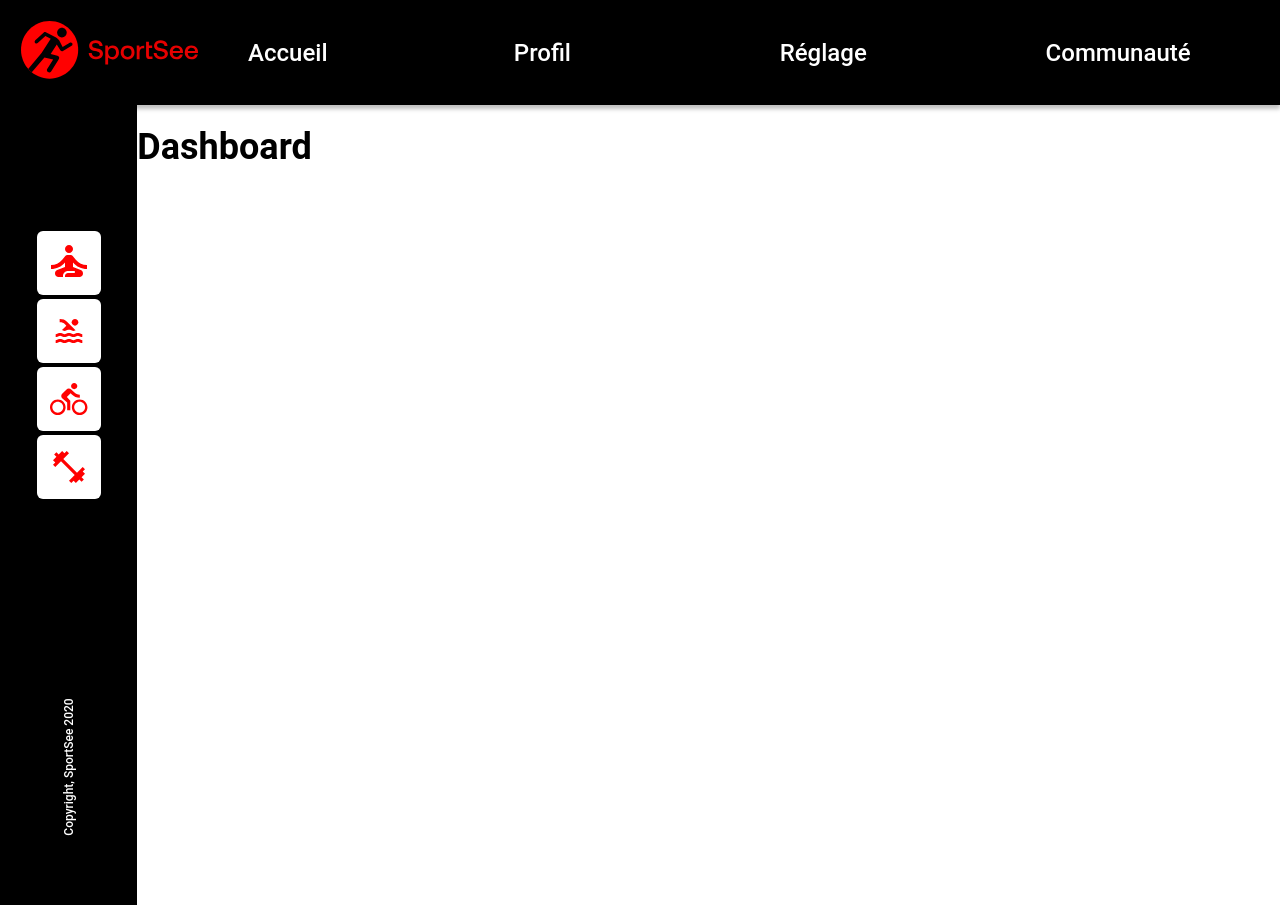
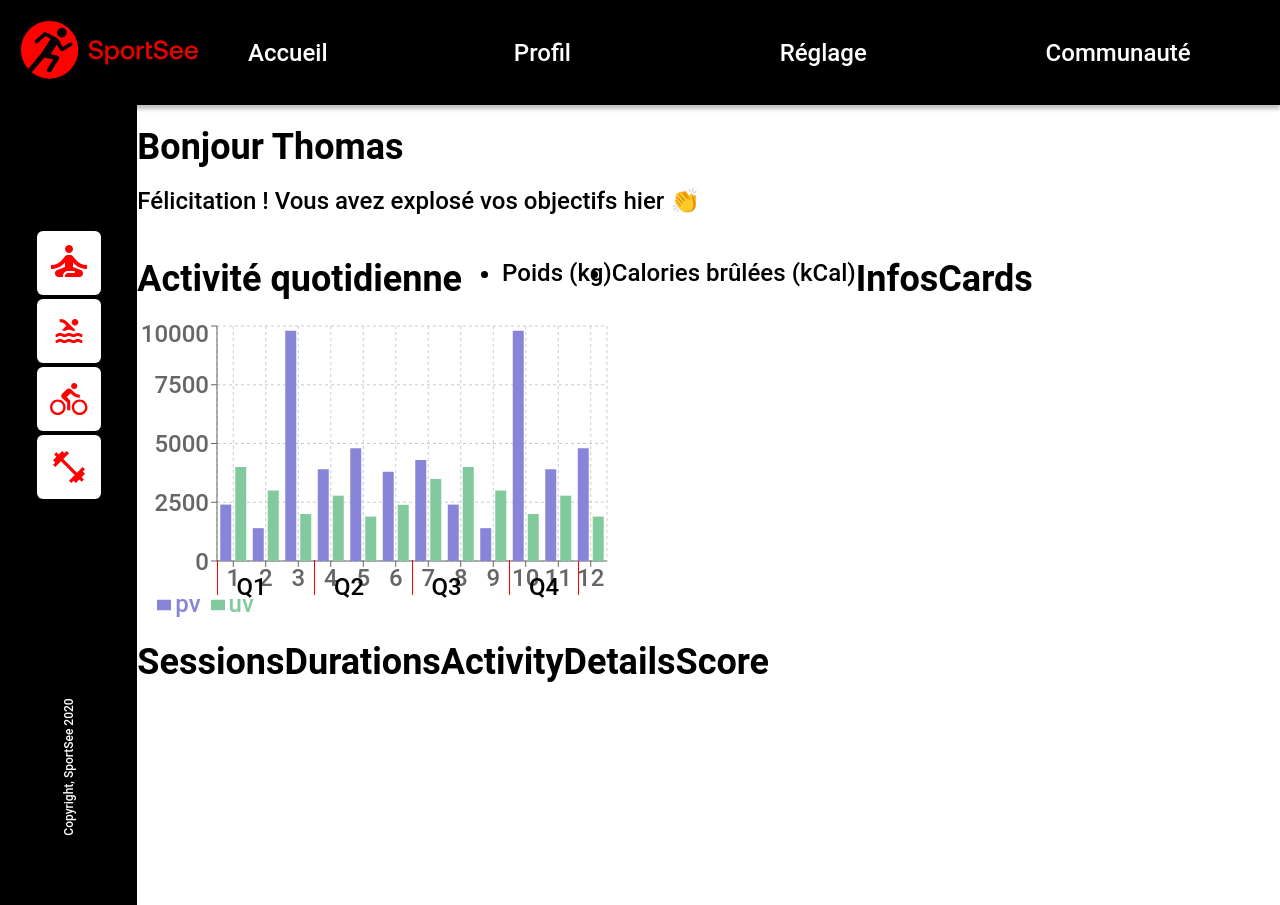
Before and after one commit to Kokotto3000/MelyssaAuberton_12_28122021, a React (Create React App) app: page /1 in a window 1280 px wide. Built offline with nearby package versions, Linux system fonts and the light colour scheme.

Commit message:
first dashboard structure, first recharts integration in DailyParameters part

```diff
--- a/src/App.js
+++ b/src/App.js
@@ -5,6 +5,7 @@ import {
   Route
 } from "react-router-dom";
 import Header from "./components/Header";
+import Aside from "./components/Aside";
 import Dashboard from "./pages/Dashboard";
 import NotFound from "./pages/NotFound";
 
@@ -12,10 +13,15 @@ function App() {
     return (
         <BrowserRouter>
             <Header />
-            <Routes>
-                <Route exact path="/:id" element={<Dashboard />} />
-                <Route path="*" element={<NotFound />} />
-            </Routes>
+            <main>
+                <Aside />
+
+                <Routes>
+                    <Route exact path="/:id" element={<Dashboard />} />
+                    <Route path="*" element={<NotFound />} />
+                </Routes>
+            </main>
+
         </BrowserRouter>
     );
 }
--- a/src/components/Banner.js
+++ b/src/components/Banner.js
@@ -0,0 +1,11 @@
+function Banner() {
+    return(
+        <div>
+            <h1>Bonjour <span>Thomas</span></h1>
+            <p>Félicitation ! Vous avez explosé vos objectifs hier 👏</p>
+        </div>
+
+    );
+}
+
+export default Banner;
--- a/src/components/charts/ActivityDetails.js
+++ b/src/components/charts/ActivityDetails.js
@@ -0,0 +1,7 @@
+function ActivityDetails() {
+    return(
+        <h2>ActivityDetails</h2>
+    );
+}
+
+export default ActivityDetails;
--- a/src/components/charts/DailyParameters.js
+++ b/src/components/charts/DailyParameters.js
@@ -0,0 +1,154 @@
+import { BarChart, Bar, XAxis, YAxis, CartesianGrid, Tooltip, Legend } from 'recharts';
+import '../../styles/DailyParameters.css';
+
+function DailyParameters() {
+    const data = [
+        {
+          date: '2000-01',
+          uv: 4000,
+          pv: 2400,
+          amt: 2400,
+        },
+        {
+          date: '2000-02',
+          uv: 3000,
+          pv: 1398,
+          amt: 2210,
+        },
+        {
+          date: '2000-03',
+          uv: 2000,
+          pv: 9800,
+          amt: 2290,
+        },
+        {
+          date: '2000-04',
+          uv: 2780,
+          pv: 3908,
+          amt: 2000,
+        },
+        {
+          date: '2000-05',
+          uv: 1890,
+          pv: 4800,
+          amt: 2181,
+        },
+        {
+          date: '2000-06',
+          uv: 2390,
+          pv: 3800,
+          amt: 2500,
+        },
+        {
+          date: '2000-07',
+          uv: 3490,
+          pv: 4300,
+          amt: 2100,
+        },
+        {
+          date: '2000-08',
+          uv: 4000,
+          pv: 2400,
+          amt: 2400,
+        },
+        {
+          date: '2000-09',
+          uv: 3000,
+          pv: 1398,
+          amt: 2210,
+        },
+        {
+          date: '2000-10',
+          uv: 2000,
+          pv: 9800,
+          amt: 2290,
+        },
+        {
+          date: '2000-11',
+          uv: 2780,
+          pv: 3908,
+          amt: 2000,
+        },
+        {
+          date: '2000-12',
+          uv: 1890,
+          pv: 4800,
+          amt: 2181,
+        },
+      ];
+
+      const monthTickFormatter = (tick) => {
+        const date = new Date(tick);
+
+        return date.getMonth() + 1;
+      };
+
+      const renderQuarterTick = (tickProps) => {
+        const { x, y, payload } = tickProps;
+        const { value, offset } = payload;
+        const date = new Date(value);
+        const month = date.getMonth();
+        const quarterNo = Math.floor(month / 3) + 1;
+
+        if (month % 3 === 1) {
+          return <text x={x} y={y - 4} textAnchor="middle">{`Q${quarterNo}`}</text>;
+        }
+
+        const isLast = month === 11;
+
+        if (month % 3 === 0 || isLast) {
+          const pathX = Math.floor(isLast ? x + offset : x - offset) + 0.5;
+
+          return <path d={`M${pathX},${y - 4}v${-35}`} stroke="red" />;
+        }
+        return null;
+      };
+
+    return(
+        <div className='daily-parameters'>
+            <div className='daily-parameters_title'>
+                <h2>Activité quotidienne</h2>
+                <ul>
+                    <li>Poids (kg)</li>
+                    <li>Calories brûlées (kCal)</li>
+                </ul>
+            </div>
+
+            <div className='daily-parameters_chart'>
+                <BarChart
+                    width={500}
+                    height={300}
+                    data={data}
+                    margin={{
+                        top: 5,
+                        right: 30,
+                        left: 20,
+                        bottom: 5,
+                    }}
+                >
+                <CartesianGrid strokeDasharray="3 3" />
+                <XAxis dataKey="date" tickFormatter={monthTickFormatter} />
+                <XAxis
+                    dataKey="date"
+                    axisLine={false}
+                    tickLine={false}
+                    interval={0}
+                    tick={renderQuarterTick}
+                    height={1}
+                    scale="band"
+                    xAxisId="quarter"
+                />
+                <YAxis />
+                <Tooltip />
+                <Legend />
+                <Bar dataKey="pv" fill="#8884d8" />
+                <Bar dataKey="uv" fill="#82ca9d" />
+                </BarChart>
+            </div>
+
+        </div>
+
+    );
+}
+
+export default DailyParameters;
--- a/src/components/charts/InfosCards.js
+++ b/src/components/charts/InfosCards.js
@@ -0,0 +1,7 @@
+function InfosCards() {
+    return(
+        <h2>InfosCards</h2>
+    );
+}
+
+export default InfosCards;
--- a/src/components/charts/Score.js
+++ b/src/components/charts/Score.js
@@ -0,0 +1,7 @@
+function Score() {
+    return(
+        <h2>Score</h2>
+    );
+}
+
+export default Score;
--- a/src/components/charts/SessionsDurations.js
+++ b/src/components/charts/SessionsDurations.js
@@ -0,0 +1,7 @@
+function SessionsDurations() {
+    return(
+        <h2>SessionsDurations</h2>
+    );
+}
+
+export default SessionsDurations;
--- a/src/pages/Dashboard.js
+++ b/src/pages/Dashboard.js
@@ -1,14 +1,28 @@
 import '../styles/Dashboard.css';
-import Aside from "../components/Aside";
+import Banner from "../components/Banner";
+import DailyParameters from "../components/charts/DailyParameters";
+import SessionsDurations from "../components/charts/SessionsDurations";
+import ActivityDetails from "../components/charts/ActivityDetails";
+import Score from "../components/charts/Score";
+import InfosCards from "../components/charts/InfosCards";
 
 function Dashboard() {
     return (
-        <main>
-            <Aside />
-            <section className='dashboard_section'>
-                <h1>Dashboard</h1>
-            </section>
-        </main>
+        <section className='dashboard'>
+            <Banner />
+            <div className="dashboard_main">
+                <div className='dashboard_charts'>
+                    <DailyParameters />
+                    <div>
+                        <SessionsDurations />
+                        <ActivityDetails />
+                        <Score />
+                    </div>
+                </div>
+                <InfosCards />
+            </div>
+        </section>
+
     );
 }
 
--- a/src/styles/App.css
+++ b/src/styles/App.css
@@ -0,0 +1,3 @@
+main{
+    display: flex;
+}
--- /dev/null
+++ b/src/styles/DailyParameters.css
@@ -0,0 +1,12 @@
+.daily-parameters{
+    display: flex;
+    flex-direction: column;
+}
+
+.daily-parameters_title{
+    display: flex;
+}
+
+.daily-parameters_title ul{
+    display: flex;
+}
--- a/src/styles/Dashboard.css
+++ b/src/styles/Dashboard.css
@@ -1,3 +1,17 @@
-main{
+.dashboard{
+    display: flex;
+    flex-direction: column;
+}
+
+.dashboard_main{
     display: flex;
 }
+
+.dashboard_charts{
+    display: flex;
+    flex-direction: column;
+}
+
+.dashboard_charts div{
+    display: flex;
+}
```
Also changed, not shown: src/logo.svg (added), src/styles/Banner.css (added).
